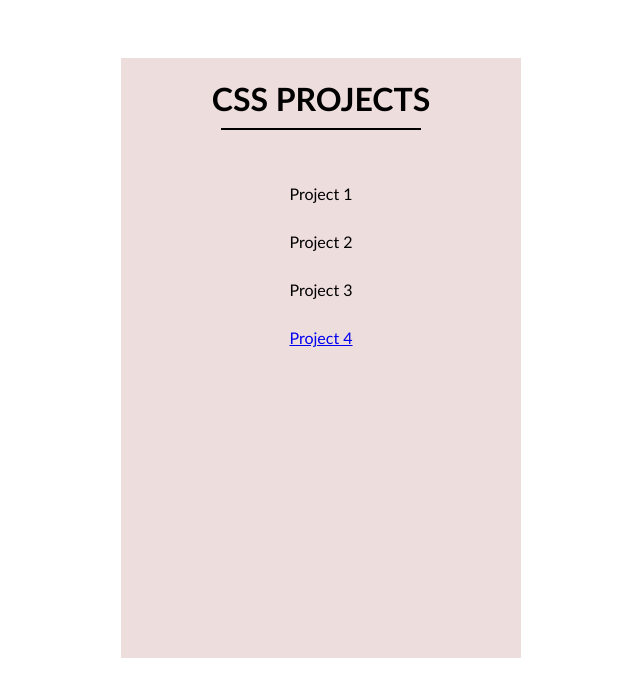
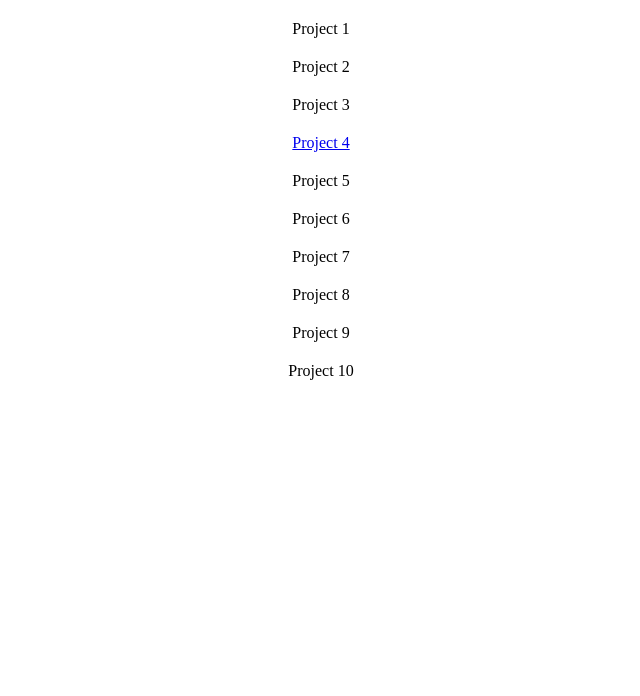
Before and after one commit to canwefly89/project-container, a plain HTML site: page index.html in a window 1280 px wide. Shown: the whole page, without its empty margins (319-959 px from the left). Drawn offline with Linux system fonts and the light colour scheme.

Commit message:
new index

```diff
--- a/index.html
+++ b/index.html
@@ -8,14 +8,15 @@
     <title>Project Container</title>
   </head>
   <body>
-    <div class="css">
-      <h1>CSS Projects</h1>
-      <ul class="css__project__container">
-      <li class="css__project project-first">Project 1</li>
-      <li class="css__project">Project 2</li>
-      <li class="css__project">Project 3</li>
-      <li class="css__project"><a href="project4/project4.html">Project 4<a></li>
-    </ul>
-    </div>
+    <span>Project 1  </span>
+    <span>Project 2  </span>
+    <span>Project 3  </span>
+    <span><a href="project4/project4.html">Project 4<a></span>
+    <span>Project 5  </span>
+    <span>Project 6  </span>
+    <span>Project 7  </span>
+    <span>Project 8  </span>
+    <span>Project 9  </span>
+    <span>Project 10  </span>
   </body>
 </html>
--- a/project4/style4_self.css
+++ b/project4/style4_self.css
@@ -88,6 +88,9 @@ html {
   align-items: center;
   justify-content: center;
   padding: 0px 10px;
+}
+.header .header__icon {
+  margin-right: 20px;
 }
 
 .header .header__title {
--- a/style.css
+++ b/style.css
@@ -1,56 +1,5 @@
-* {
-  box-sizing: border-box;
+span {
+  display: block;
+  margin: 20px;
+  text-align: center;
 }
-
-h2,
-h3,
-h4,
-h5,
-h6,
-p,
-ul,
-li,
-div {
-  margin: 0;
-  padding: 0;
-}
-
-body {
-  height: 100vh;
-  display: flex;
-  justify-content: center;
-  font-family: "Trebuchet MS", "Lucida Sans Unicode", "Lucida Grande",
-    "Lucida Sans", Arial, sans-serif;
-}
-
-h1 {
-  text-align: center;
-  text-transform: uppercase;
-  margin-bottom: 10px;
-}
-
-.css {
-  width: 400px;
-  height: 600px;
-  margin: 50px 20px 0 20px;
-  background-color: #edd;
-}
-
-.css__project__container {
-  display: flex;
-  flex-direction: column;
-  justify-content: space-around;
-  align-items: center;
-}
-
-.css__project {
-  list-style: none;
-  text-align: center;
-  line-height: 3;
-  width: 200px;
-}
-
-.project-first {
-  padding-top: 40px;
-  border-top: 2px solid #000;
-}
```
